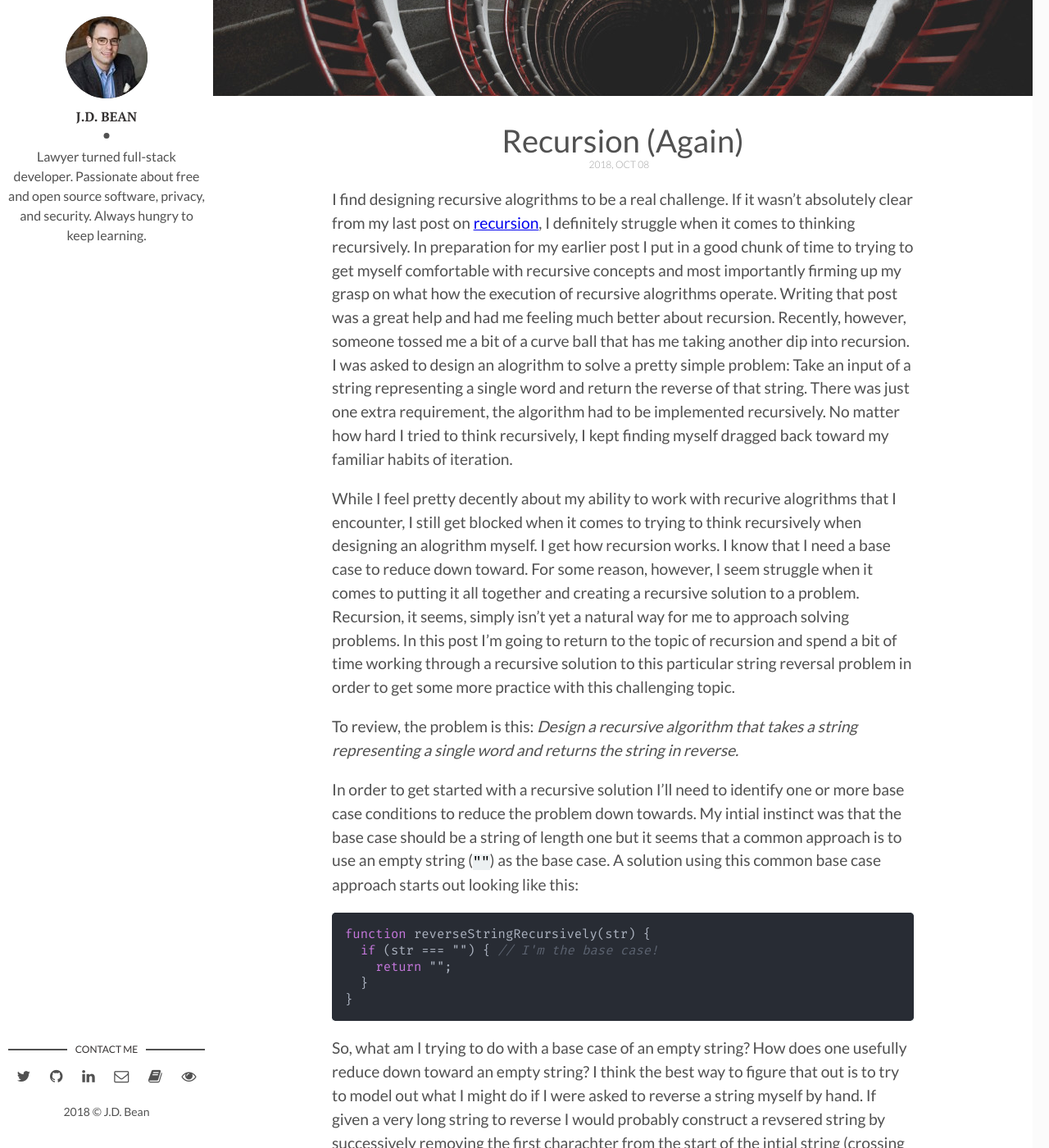
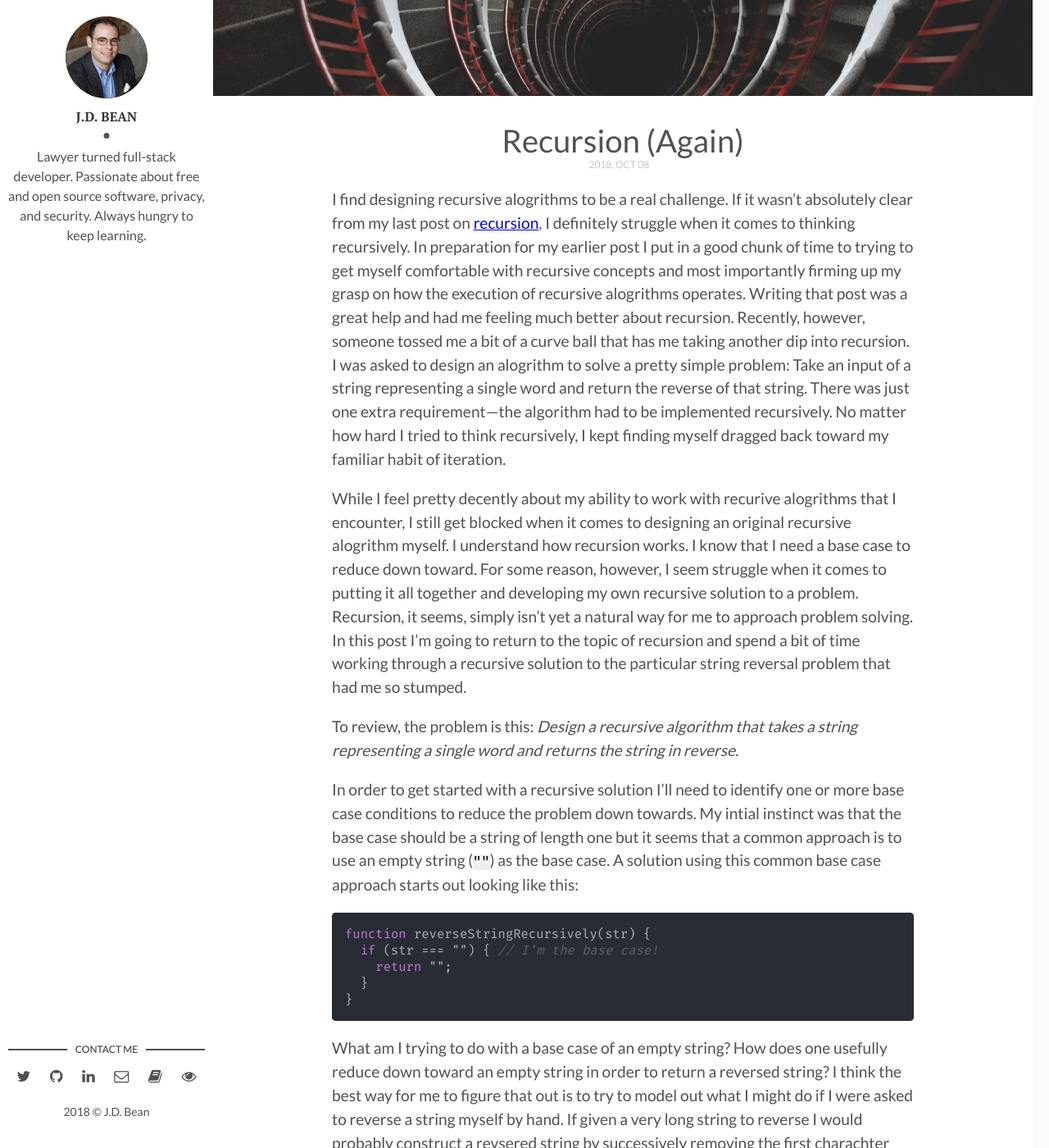
Before and after one commit to jdbean/blog-mirror, a Jekyll site: the page built from _posts/2018-10-08-recursion-again.md, in a window 1280 px wide and 1400 px high, scrolled down 403 px. Shown: the whole window at 82% size. Built offline with Jekyll 4.4.1, drawn with Linux system fonts in a browser that asks for light colours; some of the changed text lies outside the part shown.

Commit message:
nits on recursion again post

````diff
--- a/_posts/2018-10-08-recursion-again.md
+++ b/_posts/2018-10-08-recursion-again.md
@@ -14,9 +14,9 @@
 
 I find designing recursive alogrithms to be a real challenge.
 <!-- more -->
-If it wasn't absolutely clear from my last post on [recursion](/recursion), I definitely struggle when it comes to thinking recursively. In preparation for my earlier post I put in a good chunk of time to trying to get myself comfortable with recursive concepts and most importantly firming up my grasp on what how the execution of recursive alogrithms operate. Writing that post was a great help and had me feeling much better about recursion. Recently, however, someone tossed me a bit of a curve ball that has me taking another dip into recursion. I was asked to design an alogrithm to solve a pretty simple problem: Take an input of a string representing a single word and return the reverse of that string. There was just one extra requirement, the algorithm had to be implemented recursively. No matter how hard I tried to think recursively, I kept finding myself dragged back toward my familiar habits of iteration.
+If it wasn't absolutely clear from my last post on [recursion](/recursion), I definitely struggle when it comes to thinking recursively. In preparation for my earlier post I put in a good chunk of time to trying to get myself comfortable with recursive concepts and most importantly firming up my grasp on how the execution of recursive alogrithms operates. Writing that post was a great help and had me feeling much better about recursion. Recently, however, someone tossed me a bit of a curve ball that has me taking another dip into recursion. I was asked to design an alogrithm to solve a pretty simple problem: Take an input of a string representing a single word and return the reverse of that string. There was just one extra requirement---the algorithm had to be implemented recursively. No matter how hard I tried to think recursively, I kept finding myself dragged back toward my familiar habit of iteration.
 
-While I feel pretty decently about my ability to work with recurive alogrithms that I encounter, I still get blocked when it comes to trying to think recursively when designing an alogrithm myself. I get how recursion works. I know that I need a base case to reduce down toward. For some reason, however, I seem struggle when it comes to putting it all together and creating a recursive solution to a problem. Recursion, it seems, simply isn't yet a natural way for me to approach solving problems. In this post I'm going to return to the topic of recursion and spend a bit of time working through a recursive solution to this particular string reversal problem in order to get some more practice with this challenging topic.
+While I feel pretty decently about my ability to work with recurive alogrithms that I encounter, I still get blocked when it comes to designing an original recursive alogrithm myself. I understand how recursion works. I know that I need a base case to reduce down toward. For some reason, however, I seem struggle when it comes to putting it all together and developing my own recursive solution to a problem. Recursion, it seems, simply isn't yet a natural way for me to approach problem solving. In this post I'm going to return to the topic of recursion and spend a bit of time working through a recursive solution to the particular string reversal problem that had me so stumped.
 
 To review, the problem is this: *Design a recursive algorithm that takes a string representing a single word and returns the string in reverse.*
 
@@ -30,7 +30,7 @@
 }
 ```
 
-So, what am I trying to do with a base case of an empty string? How does one usefully reduce down toward an empty string? I think the best way to figure that out is to try to model out what I might do if I were asked to reverse a string myself by hand. If given a very long string to reverse I would probably construct a revsered string by successively removing the first charachter from the start of the intial string (crossing each charachter off) and prepending that charachter to the start of the reversed string. Once I had removed the last charachter from the initial string, I would stop. Iteratively speaking this would be equivalent to something like this:
+What am I trying to do with a base case of an empty string? How does one usefully reduce down toward an empty string in order to return a reversed string? I think the best way for me to figure that out is to try to model out what I might do if I were asked to reverse a string myself by hand. If given a very long string to reverse I would probably construct a revsered string by successively removing the first charachter from the start of the intial string (crossing each charachter off) and prepending that charachter to the start of the reversed string. Once I had removed the last charachter from the initial string, I would stop. Iteratively speaking this would be equivalent to something like this in code:
 
 ```javascript
 function reverseStringIteratively(str) {
@@ -57,7 +57,7 @@
   }
 }
 ```
-Here, instead of storing the reversedString in a variable (`reversed` in my iterative solution), I employ recursion to apply the addition of each charachter all at once. If one uncomments the logging line and executes the function with an argument of "recursive", it should print the following output:
+Here, instead of storing the reversedString in a variable (`reversed` in my iterative solution), I employ recursion to apply the addition of each charachter all at once. If one uncomments the logging line and executes the function with an argument of `"recursive"`, it should print the following output:
 
 ```console
 ecursive + r
@@ -72,7 +72,7 @@
 => 'evisrucer'
 ```
 
-As you can see, the function reduces the initial string down until it is empty and therefore triggers the base case. The function then resolves back up adding each charachter to a new empty string. Interestingly, my initial instinct about the base case might not have been so off base after all. I can easily tweak the function to use `str.length <= 1` as the base case.
+As you can see, the function reduces the initial string down until it is empty and therefore triggers the base case. The function then resolves back up adding each charachter to a new empty string. Interestingly, my initial instinct about the base case might not have been so off base after all. I can easily tweak this function to use `str.length <= 1` as the base case.
 
 ```javascript
 function reverseStringRecursively(str) {
@@ -84,7 +84,7 @@
 }
 ```
 
-This change to the code actually eliminates one extraneous recursive function call by starting to resolve when the string contains only its last charachter. The execution of this modified funtion should now behave like this:
+This change to the code not only returns the correct reversed string but it also has the benefit of avoiding one extraneous recursive function call by starting to resolve when the string contains only its last charachter instead of none. The execution of this modified funtion should now behave like this:
 
 ```console
 ecursive + r
````
